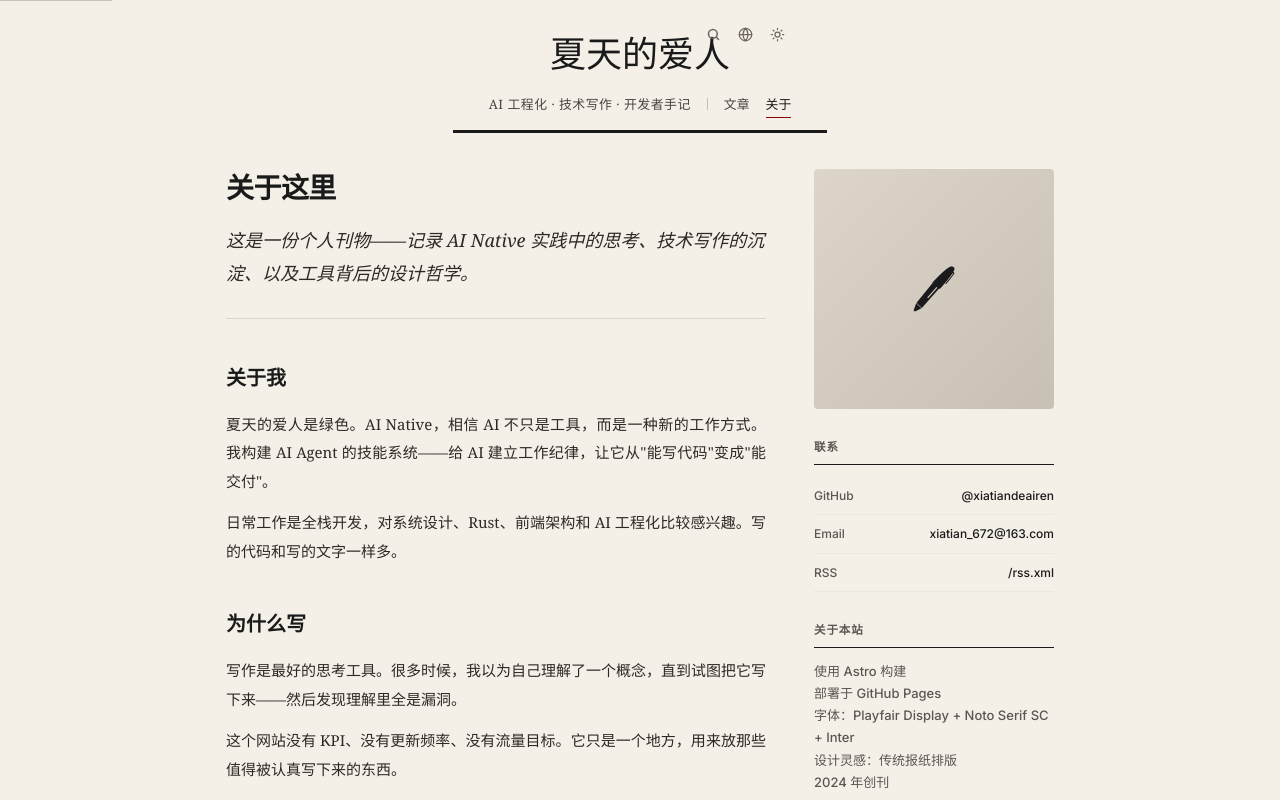
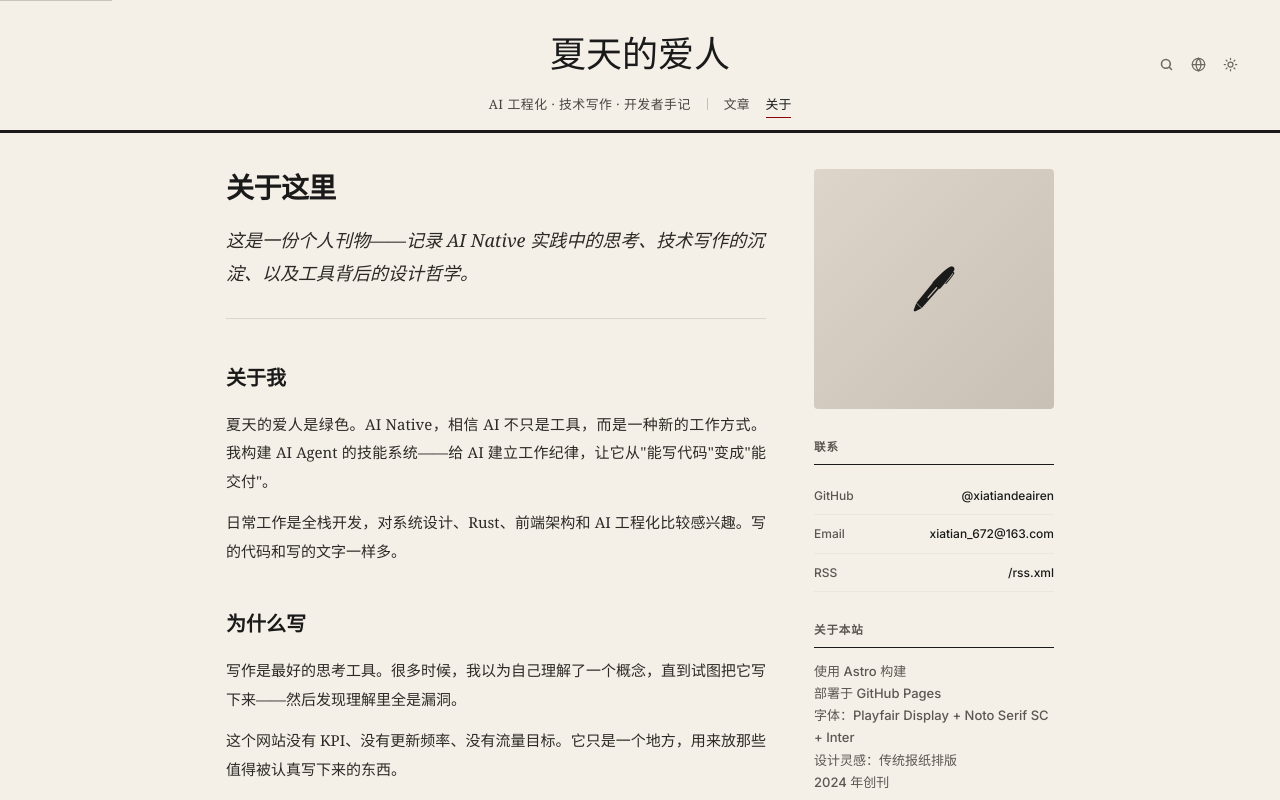
Before and after one commit to xiatiandeairen/xiatiandeairen.github.io, an Astro site: page /about in a window 1280 px wide. Shown: the top 800 px of the page. Built offline with nearby package versions, Linux system fonts and the light colour scheme; Astro itself is replaced by a stand-in of ours; a web font is replaced by a local one.

Commit message:
fix(masthead): full-width outer container, icons at viewport right edge
Add .masthead-outer as full-width wrapper with border-bottom.
Inner .masthead remains max-w-content centered.
Tool icons now position relative to outer container (viewport right),
vertically centered with transform: translateY(-50%).

Co-Authored-By: Claude Opus 4.6 (1M context) <noreply@anthropic.com>

```diff
--- a/src/layouts/BaseLayout.astro
+++ b/src/layouts/BaseLayout.astro
@@ -60,8 +60,8 @@ const matchPath = currentPath.replace(/^\/en/, '') || '/';
     <a href="#main-content" class="skip-link">{lang === 'zh' ? '跳到主内容' : 'Skip to content'}</a>
     <div class="min-h-screen flex flex-col">
 
-      <header class="masthead">
-        {/* Tool icons — far right */}
+      <div class="masthead-outer">
+        {/* Tool icons — outer right */}
         <div class="masthead-tools">
           <button id="search-trigger" class="tool-btn" aria-label={lang === 'zh' ? '搜索' : 'Search'} title={lang === 'zh' ? '搜索 ⌘K' : 'Search ⌘K'}>
             <svg width="15" height="15" viewBox="0 0 24 24" fill="none" stroke="currentColor" stroke-width="2.5" stroke-linecap="round"><circle cx="11" cy="11" r="7"/><path d="m20 20-3.5-3.5"/></svg>
@@ -75,12 +75,10 @@ const matchPath = currentPath.replace(/^\/en/, '') || '/';
           </button>
         </div>
 
-        {/* Site title — centered */}
+        <header class="masthead">
           <div class="masthead-title-row">
             <a href={localePath('/', lang)} class="masthead-brand">{t('site.title')}</a>
           </div>
-
-        {/* Tagline left + Nav right — same line, separated */}
           <div class="masthead-bottom" aria-label={lang === 'zh' ? '主导航' : 'Main navigation'}>
             <span class="masthead-tagline">{t('site.tagline')}</span>
             <span class="masthead-sep"></span>
@@ -94,6 +92,7 @@ const matchPath = currentPath.replace(/^\/en/, '') || '/';
             </nav>
           </div>
         </header>
+      </div>
 
       <main id="main-content" class="site-main">
         <slot />
--- a/src/styles/global.css
+++ b/src/styles/global.css
@@ -87,18 +87,25 @@ html {
 }
 
 /* ═══════════ Masthead ═══════════ */
+
+/* Outer: full viewport width, holds tools at far right */
+.masthead-outer {
+  position: relative;
+  border-bottom: 3px solid var(--ink);
+}
+
+/* Inner: content-width centered */
 .masthead {
   @apply mx-auto max-w-content;
   padding: 20px var(--space-page) 14px;
-  border-bottom: 3px solid var(--ink);
-  position: relative;
 }
 
-/* Tool icons — far right, vertically centered with title */
+/* Tool icons — positioned to outer container's right */
 .masthead-tools {
   position: absolute;
-  top: 20px;
+  top: 50%;
   right: var(--space-page);
+  transform: translateY(-50%);
   display: flex;
   align-items: center;
   gap: 4px;
```
Lines whose indentation alone changed are shown as unchanged.
